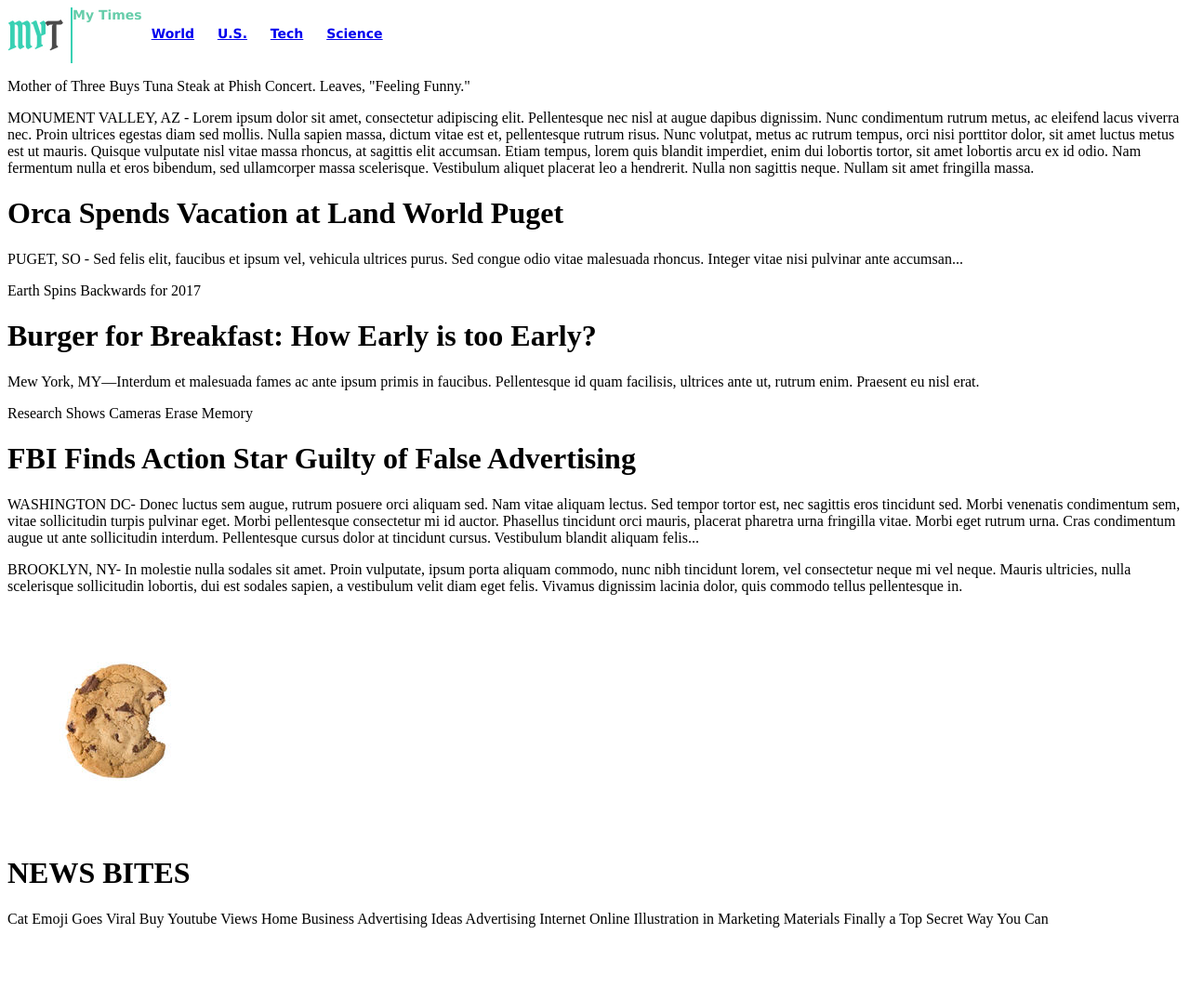
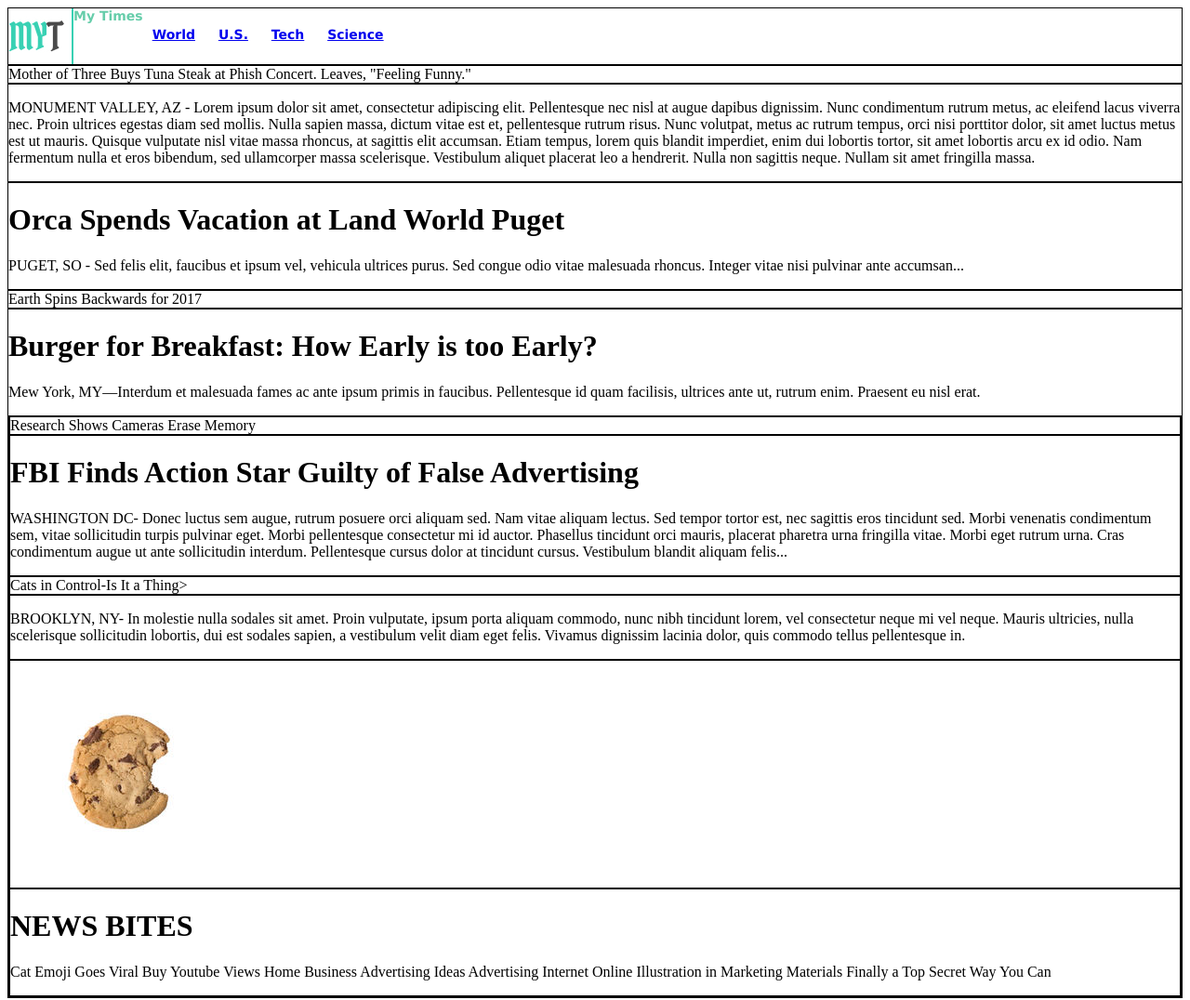
Before and after one commit to Zartender/MyTimes, a plain HTML site: page index.html in a window 1280 px wide. Shown: the whole page at 93% size. Before the commit the page ends 1014 px from the top, so only its background shows below. Drawn offline with Linux system fonts and the light colour scheme.

Commit message:
Added additional .divs.

```diff
--- a/index.html
+++ b/index.html
@@ -21,24 +21,29 @@
   </div>
 </header>
 <body>
-  <div class="feeling">
-      <p class="single">Mother of Three Buys Tuna Steak at Phish Concert. Leaves, "Feeling Funny."</p>
+
+  <div class="single">Mother of Three Buys Tuna Steak at Phish Concert. Leaves, "Feeling Funny."</div>
+    <div class="feeling">
       <p>MONUMENT VALLEY, AZ - Lorem ipsum dolor sit amet, consectetur adipiscing elit. Pellentesque nec nisl at augue dapibus dignissim. Nunc condimentum rutrum metus, ac eleifend lacus viverra nec. Proin ultrices egestas diam sed mollis. Nulla sapien massa, dictum vitae est et, pellentesque rutrum risus. Nunc volutpat, metus ac rutrum tempus, orci nisi porttitor dolor, sit amet luctus metus est ut mauris. Quisque vulputate nisl vitae massa rhoncus, at sagittis elit accumsan. Etiam tempus, lorem quis blandit imperdiet, enim dui lobortis tortor, sit amet lobortis arcu ex id odio. Nam fermentum nulla et eros bibendum, sed ullamcorper massa scelerisque. Vestibulum aliquet placerat leo a hendrerit. Nulla non sagittis neque. Nullam sit amet fringilla massa.</p>
   </div>
   <div class="vacation">
     <h1>Orca Spends Vacation at Land World Puget</h1>
       <p>PUGET, SO - Sed felis elit, faucibus et ipsum vel, vehicula ultrices purus. Sed congue odio vitae malesuada rhoncus. Integer vitae nisi pulvinar ante accumsan...</p>
-      <p class="single">Earth Spins Backwards for 2017</p>
   </div>
+  <div class="single">Earth Spins Backwards for 2017</div>
+
   <div class="breakfast">
     <h1>Burger for Breakfast: How Early is too Early?</h1>
       <p>Mew York, MY—Interdum et malesuada fames ac ante ipsum primis in faucibus. Pellentesque id quam facilisis, ultrices ante ut, rutrum enim. Praesent eu nisl erat.</p>
-      <p class="single">Research Shows Cameras Erase Memory</p>
-  </div>
+  <div>
+  <div class="single">Research Shows Cameras Erase Memory</div>
+
   <div class="fbi">
     <h1>FBI Finds Action Star Guilty of False Advertising</h1>
       <p>WASHINGTON DC- Donec luctus sem augue, rutrum posuere orci aliquam sed. Nam vitae aliquam lectus. Sed tempor tortor est, nec sagittis eros tincidunt sed. Morbi venenatis condimentum sem, vitae sollicitudin turpis pulvinar eget. Morbi pellentesque consectetur mi id auctor. Phasellus tincidunt orci mauris, placerat pharetra urna fringilla vitae. Morbi eget rutrum urna. Cras condimentum augue ut ante sollicitudin interdum. Pellentesque cursus dolor at tincidunt cursus. Vestibulum blandit aliquam felis...</p>
-      <p class="single"></p>
+  </div>
+  <div class="single">Cats in Control-Is It a Thing></div>
+  <div>
       <p>BROOKLYN, NY- In molestie nulla sodales sit amet. Proin vulputate, ipsum porta aliquam commodo, nunc nibh tincidunt lorem, vel consectetur neque mi vel neque. Mauris ultricies, nulla scelerisque sollicitudin lobortis, dui est sodales sapien, a vestibulum velit diam eget felis. Vivamus dignissim lacinia dolor, quis commodo tellus pellentesque in.</p>
 
   </div>
--- a/resources/css/style.css
+++ b/resources/css/style.css
@@ -20,3 +20,7 @@ nav span {
 
 
 }
+div {
+  border: solid black 1px;
+
+}
```
Lines whose indentation alone changed are shown as unchanged.
